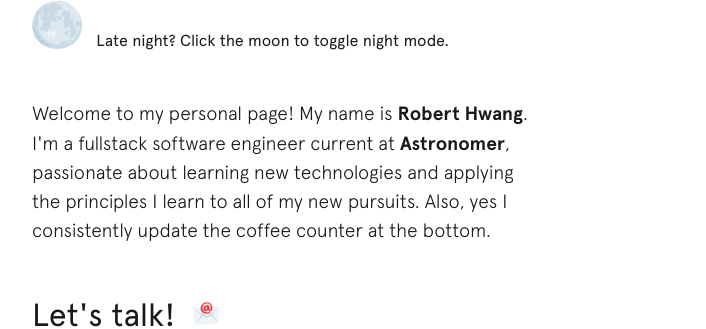
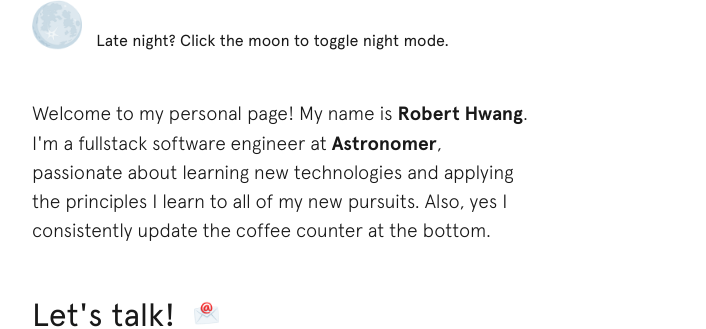
Before and after one commit to rhwang10/rhwang10.github.io, a Jekyll site: the page built from index.html, in a window 1280 px wide and 900 px high. Shown: the part 389-718 px from the top of the window, without its empty margins (76-782 px from the left). Built offline with Jekyll 4.4.1, drawn with Linux system fonts in a browser that asks for light colours.

Commit message:
Fix typo

```diff
--- a/_includes/intro.html
+++ b/_includes/intro.html
@@ -7,7 +7,7 @@
     <span>Late night? Click the moon to toggle night mode.</span>
   </div>
   <h2 class="intro__paragraph">
-    Welcome to my personal page! My name is <span class="name">Robert Hwang</span>. I'm a fullstack software engineer current at <span class="name">Astronomer</span>, passionate about learning new technologies and applying the principles I learn to all of my new pursuits. Also, yes I consistently update the coffee counter at the bottom.
+    Welcome to my personal page! My name is <span class="name">Robert Hwang</span>. I'm a fullstack software engineer at <span class="name">Astronomer</span>, passionate about learning new technologies and applying the principles I learn to all of my new pursuits. Also, yes I consistently update the coffee counter at the bottom.
   </h2>
   <a class="email_text" href="mailto:robert.t.hwang@gmail.com">
     <span class="intro__contact">Let's talk! <span class="emoji email"></span></span>
```
